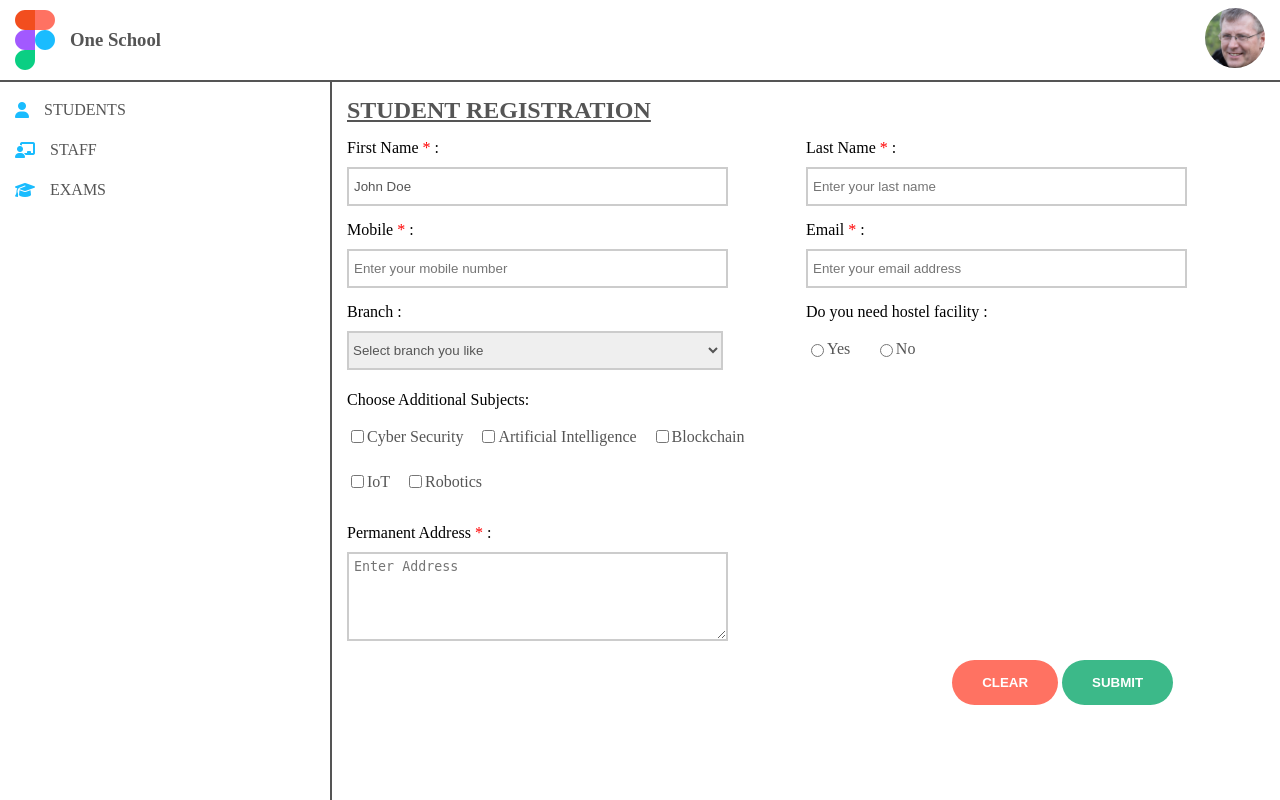
After one commit to anshad/betasquirrel-tasks, a PHP site: page /task-5/admission.html in a window 1280 px wide. The commit adds this page. Run offline with PHP 8.4, Linux system fonts and the light colour scheme.

Commit message:
Add forms

```diff
--- /dev/null
+++ b/task-5/admission.html
@@ -0,0 +1,205 @@
+<!DOCTYPE html>
+<html lang="en">
+  <head>
+    <meta charset="UTF-8" />
+    <meta http-equiv="X-UA-Compatible" content="IE=edge" />
+    <meta name="viewport" content="width=device-width, initial-scale=1.0" />
+    <link
+      rel="apple-touch-icon"
+      sizes="180x180"
+      href="images/apple-touch-icon.png"
+    />
+    <link
+      rel="icon"
+      type="image/png"
+      sizes="32x32"
+      href="images/favicon-32x32.png"
+    />
+    <link
+      rel="icon"
+      type="image/png"
+      sizes="16x16"
+      href="images/favicon-16x16.png"
+    />
+    <link rel="manifest" href="images/site.webmanifest" />
+    <link rel="mask-icon" href="images/safari-pinned-tab.svg" color="#5bbad5" />
+    <meta name="msapplication-TileColor" content="#da532c" />
+    <meta name="theme-color" content="#ffffff" />
+    <title>Task 5</title>
+    <link href="assets/fontawesome/css/fontawesome.css" rel="stylesheet" />
+    <link href="assets/fontawesome/css/brands.css" rel="stylesheet" />
+    <link href="assets/fontawesome/css/solid.css" rel="stylesheet" />
+    <link rel="stylesheet" href="css/style.css" />
+  </head>
+  <body>
+    <div class="navbar">
+      <div class="logo-container">
+        <img src="images/figma.svg" alt="logo" />
+        <h3>One School</h3>
+      </div>
+      <div class="profile-container">
+        <img src="images/profile.jpeg" alt="profile" />
+      </div>
+    </div>
+    <div class="container">
+      <div class="sidebar">
+        <nav>
+          <a href="index.html" class="flex">
+            <i class="fa-solid fa-user"></i>
+            <span>Students</span>
+          </a>
+          <a href="#" class="flex">
+            <i class="fa-solid fa-chalkboard-user"></i>
+            <span>Staff</span>
+          </a>
+          <a href="#" class="flex">
+            <i class="fa-solid fa-graduation-cap"></i>
+            <span>Exams</span>
+          </a>
+        </nav>
+      </div>
+      <div class="content">
+        <div class="heading">
+          <h2><u>Student Registration</u></h2>
+        </div>
+        <div class="form-container">
+          <form>
+            <div class="row-container">
+              <div class="input-container">
+                <label for="first_name"
+                  >First Name <span class="red-text">*</span> :</label
+                >
+                <input
+                  type="text"
+                  name="first_name"
+                  id="first_name"
+                  placeholder="Enter your first name"
+                  value="John Doe"
+                />
+              </div>
+              <div class="input-container">
+                <label for="last_name"
+                  >Last Name <span class="red-text">*</span> :</label
+                >
+                <input
+                  type="text"
+                  name="last_name"
+                  id="last_name"
+                  placeholder="Enter your last name"
+                />
+              </div>
+            </div>
+            <div class="row-container">
+              <div class="input-container">
+                <label for="mobile"
+                  >Mobile <span class="red-text">*</span> :</label
+                >
+                <input
+                  type="tel"
+                  name="mobile"
+                  id="mobile"
+                  placeholder="Enter your mobile number"
+                />
+              </div>
+              <div class="input-container">
+                <label for="email"
+                  >Email <span class="red-text">*</span> :</label
+                >
+                <input
+                  type="email"
+                  name="email"
+                  id="email"
+                  placeholder="Enter your email address"
+                />
+              </div>
+            </div>
+            <div class="row-container">
+              <div class="input-container">
+                <label for="branch">Branch :</label>
+                <select name="branch" id="branch">
+                  <option>Select branch you like</option>
+                  <option value="Computer Science">Computer Science</option>
+                  <option value="Electronics">Electronics</option>
+                  <option value="Mechanical">Mechanical</option>
+                </select>
+              </div>
+              <div class="input-container">
+                <label>Do you need hostel facility :</label>
+                <label class="wrapper">
+                  <input type="radio" name="hostel_facility" />
+                  Yes
+                </label>
+                <label class="wrapper">
+                  <input type="radio" name="hostel_facility" />
+                  No
+                </label>
+              </div>
+            </div>
+            <div class="row-container">
+              <div class="input-container">
+                <label>Choose Additional Subjects: </label>
+                <label class="wrapper check-wrapper">
+                  <input
+                    type="checkbox"
+                    name="additional_subjects"
+                    value="Cyber Security"
+                  />
+                  Cyber Security
+                </label>
+                <label class="wrapper check-wrapper">
+                  <input
+                    type="checkbox"
+                    name="additional_subjects"
+                    value="Artificial Intelligence"
+                  />
+                  Artificial Intelligence
+                </label>
+                <label class="wrapper check-wrapper">
+                  <input
+                    type="checkbox"
+                    name="additional_subjects"
+                    value="Blockchain"
+                  />
+                  Blockchain
+                </label>
+                <label class="wrapper check-wrapper">
+                  <input
+                    type="checkbox"
+                    name="additional_subjects"
+                    value="IoT"
+                  />
+                  IoT
+                </label>
+                <label class="wrapper check-wrapper">
+                  <input
+                    type="checkbox"
+                    name="additional_subjects"
+                    value="Robotics"
+                  />
+                  Robotics
+                </label>
+              </div>
+            </div>
+            <div class="row-container">
+              <div class="input-container">
+                <label for="address"
+                  >Permanent Address <span class="red-text">*</span> :</label
+                >
+                <textarea
+                  name="address"
+                  id="address"
+                  rows="5"
+                  placeholder="Enter Address"
+                ></textarea>
+              </div>
+            </div>
+            <div class="row-container right">
+              <input type="reset" value="CLEAR" />
+              <input type="submit" value="SUBMIT" />
+            </div>
+          </form>
+        </div>
+      </div>
+    </div>
+  </body>
+</html>
--- a/task-5/css/style.css
+++ b/task-5/css/style.css
@@ -131,7 +131,102 @@ caption {
   background-color: #3cb989;
   cursor: pointer;
 }
-
+.flex {
+  display: flex;
+  align-items: center;
+}
+nav img,
+nav i {
+  height: 25px;
+  margin-right: 15px;
+}
+nav i {
+  vertical-align: middle;
+  line-height: 27px !important;
+  color: #1abcfe;
+}
+.form-container {
+  margin-top: 15px;
+}
+.form-container label {
+  display: block;
+  margin-bottom: 10px;
+}
+.red-text {
+  color: red;
+}
+textarea,
+input,
+input:focus,
+input:active,
+input:focus-visible {
+  border: 2px solid #ccc;
+  outline: none;
+  padding: 5px;
+  height: 25px;
+  color: #555;
+  width: 80%;
+}
+input:active,
+input:focus,
+input:focus-visible {
+  border-color: #a259ff;
+}
+select {
+  border: 2px solid #ccc;
+  outline: none;
+  height: 39px;
+  width: 82%;
+  color: #555;
+}
+.row-container {
+  margin-bottom: 15px;
+  height: auto;
+  overflow: hidden;
+}
+.input-container {
+  width: 50%;
+  float: left;
+}
+.wrapper {
+  display: flex !important;
+  align-items: center;
+  margin-bottom: 0;
+  width: 15%;
+  float: left;
+  height: 35px;
+  color: #555;
+}
+.check-wrapper {
+  width: auto;
+  margin-right: 15px;
+}
+.wrapper input {
+  width: auto;
+}
+textarea {
+  height: auto;
+}
+input[type="submit"],
+input[type="reset"] {
+  width: auto;
+  border: none;
+  padding: 15px 30px;
+  color: white;
+  border-radius: 30px;
+  font-weight: bold;
+  height: auto;
+}
+.right {
+  text-align: right;
+  padding-right: 10%;
+}
+input[type="submit"] {
+  background-color: #3cb989;
+}
+input[type="reset"] {
+  background-color: #ff7262;
+}
 @media only screen and (max-width: 767px) {
   .sidebar {
     display: none;
@@ -141,18 +236,3 @@ caption {
     overflow-x: auto;
   }
 }
-.flex {
-  display: flex;
-  align-items: center;
-}
-nav img,
-nav i {
-  height: 25px;
-  margin-right: 15px;
-}
-
-nav i {
-  vertical-align: middle;
-  line-height: 27px !important;
-  color: #1abcfe;
-}
```
Also changed, not shown: task-5/index.html (+6 -6 lines).
